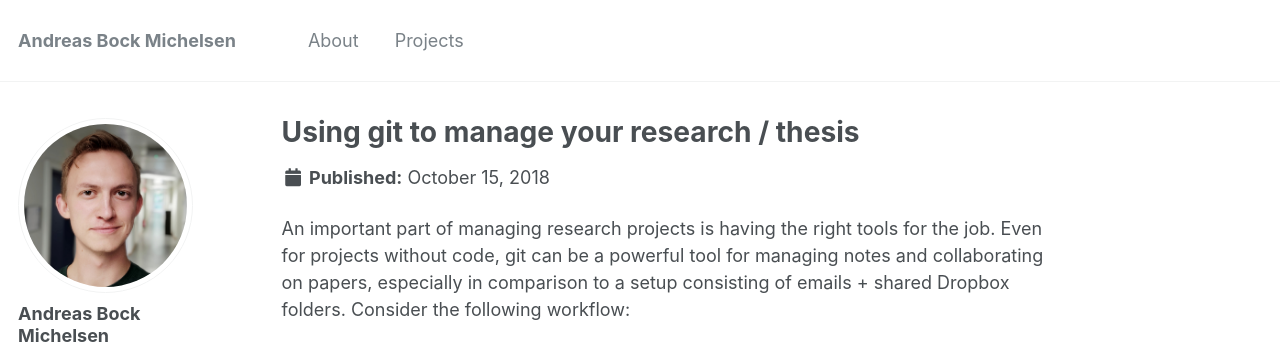
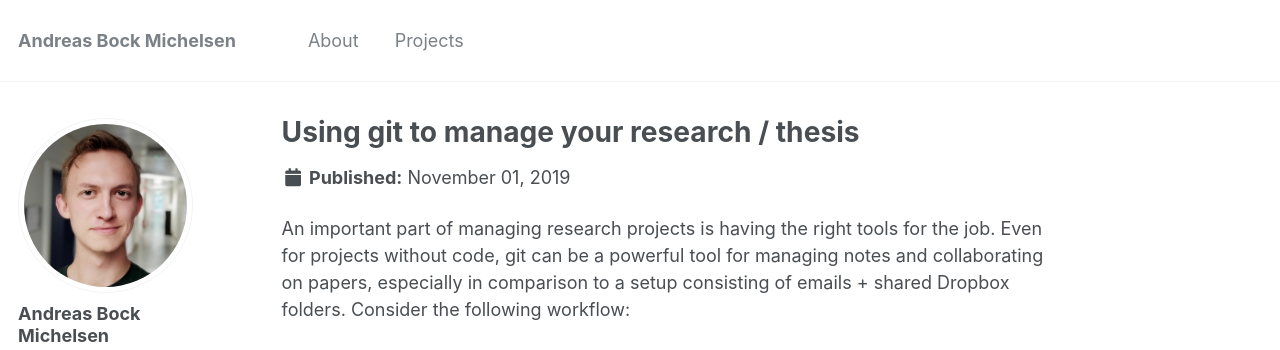
Before and after one commit to AndBM/andbm.github.io, a Jekyll site: the page built from _projects/git-for-research-project-management.md, in a window 1280 px wide and 900 px high. Shown: the top 350 px of the window. Built offline with Jekyll 4.4.1, drawn with Linux system fonts in a browser that asks for light colours.

Commit message:
Changed date in git for research management

```diff
--- a/_projects/git-for-research-project-management.md
+++ b/_projects/git-for-research-project-management.md
@@ -3,7 +3,7 @@ title: "Using git to manage your research / thesis"
 collection: projects
 type: "Coding project"
 permalink: /projects/git-for-research-project-management
-date: 2018-10-15
+date: 2019-11-01
 ---
 
 An important part of managing research projects is having the right tools for the job. Even for projects without code, git can be a powerful tool for managing notes and collaborating on papers, especially in comparison to a setup consisting of emails + shared Dropbox folders. Consider the following workflow:
```
